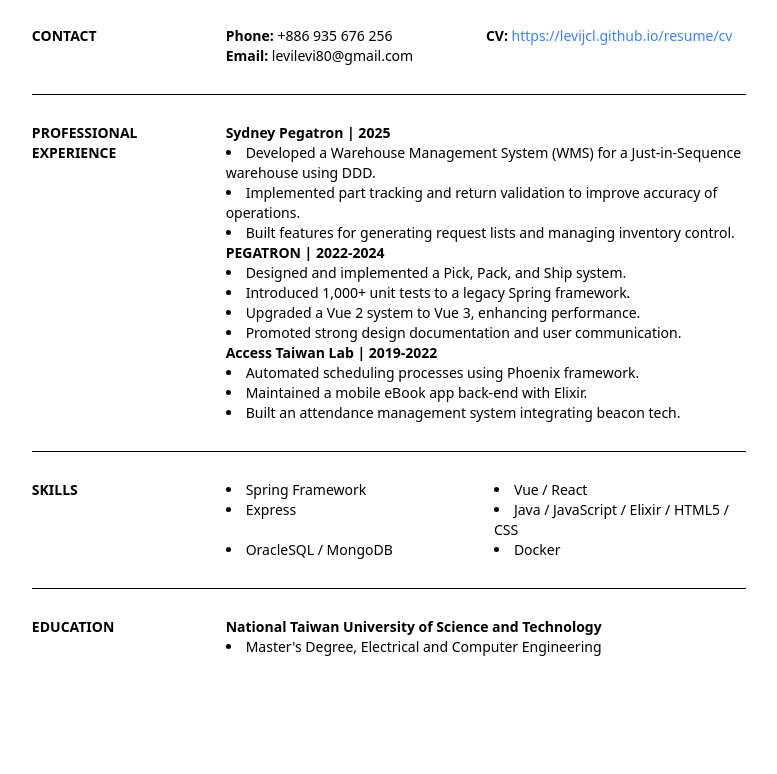
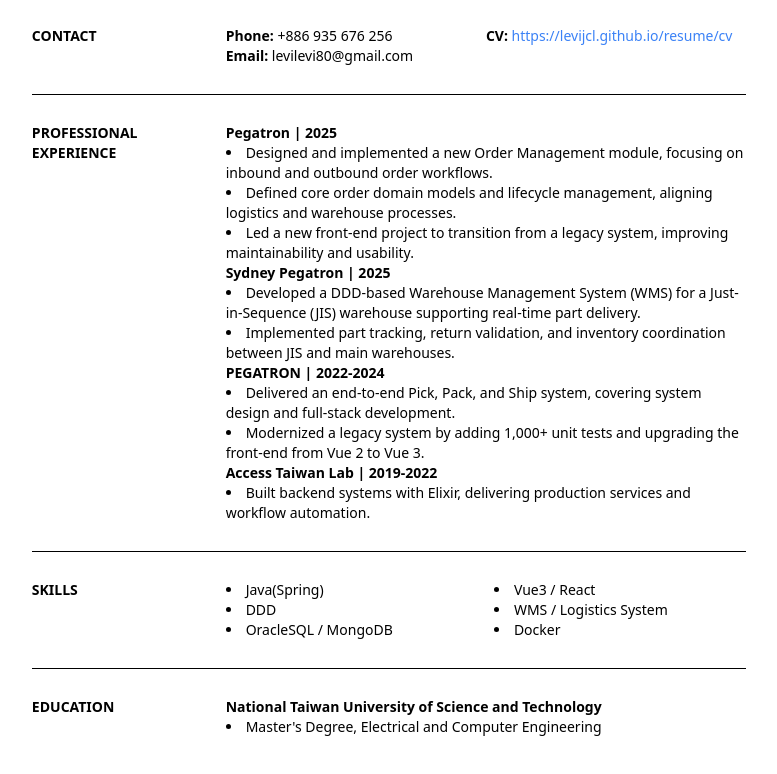
Before and after one commit to levijcl/resume, a website: page index.html in a window 1280 px wide. Shown: the part 82-856 px from the top of the page, without its empty margins (251-1028 px from the left). Before the commit the page ends 800 px from the top, so only its background shows below. Drawn offline with Linux system fonts and the light colour scheme.

Commit message:
Update resume

```diff
--- a/index.html
+++ b/index.html
@@ -37,42 +37,55 @@
         </div>
         <div class="sm:flex-1 max-w-prose">
           <div>
+            <p><strong>Pegatron | 2025</strong></p>
+            <ul class="list-disc list-inside">
+              <li>
+                Designed and implemented a new Order Management module, focusing
+                on inbound and outbound order workflows.
+              </li>
+              <li>
+                Defined core order domain models and lifecycle management,
+                aligning logistics and warehouse processes.
+              </li>
+              <li>
+                Led a new front-end project to transition from a legacy system,
+                improving maintainability and usability.
+              </li>
+            </ul>
+          </div>
+          <div>
             <p><strong>Sydney Pegatron | 2025</strong></p>
             <ul class="list-disc list-inside">
               <li>
-                Developed a Warehouse Management System (WMS) for a
-                Just-in-Sequence warehouse using DDD.
+                Developed a DDD-based Warehouse Management System (WMS) for a
+                Just-in-Sequence (JIS) warehouse supporting real-time part
+                delivery.
               </li>
               <li>
-                Implemented part tracking and return validation to improve
-                accuracy of operations.
-              </li>
-              <li>
-                Built features for generating request lists and managing
-                inventory control.
+                Implemented part tracking, return validation, and inventory
+                coordination between JIS and main warehouses.
               </li>
             </ul>
           </div>
           <div>
             <p><strong>PEGATRON | 2022-2024</strong></p>
             <ul class="list-disc list-inside">
-              <li>Designed and implemented a Pick, Pack, and Ship system.</li>
               <li>
-                Introduced 1,000+ unit tests to a legacy Spring framework.
+                Delivered an end-to-end Pick, Pack, and Ship system, covering
+                system design and full-stack development.
               </li>
-              <li>Upgraded a Vue 2 system to Vue 3, enhancing performance.</li>
               <li>
-                Promoted strong design documentation and user communication.
+                Modernized a legacy system by adding 1,000+ unit tests and
+                upgrading the front-end from Vue 2 to Vue 3.
               </li>
             </ul>
           </div>
           <div>
             <p><strong>Access Taiwan Lab | 2019-2022</strong></p>
             <ul class="list-disc list-inside">
-              <li>Automated scheduling processes using Phoenix framework.</li>
-              <li>Maintained a mobile eBook app back-end with Elixir.</li>
               <li>
-                Built an attendance management system integrating beacon tech.
+                Built backend systems with Elixir, delivering production
+                services and workflow automation.
               </li>
             </ul>
           </div>
@@ -86,10 +99,10 @@
           <ul
             class="list-disc list-inside grid grid-cols-1 sm:grid-cols-2 gap-x-4"
           >
-            <li>Spring Framework</li>
-            <li>Vue / React</li>
-            <li>Express</li>
-            <li>Java / JavaScript / Elixir / HTML5 / CSS</li>
+            <li>Java(Spring)</li>
+            <li>Vue3 / React</li>
+            <li>DDD</li>
+            <li>WMS / Logistics System</li>
             <li>OracleSQL / MongoDB</li>
             <li>Docker</li>
           </ul>
```
